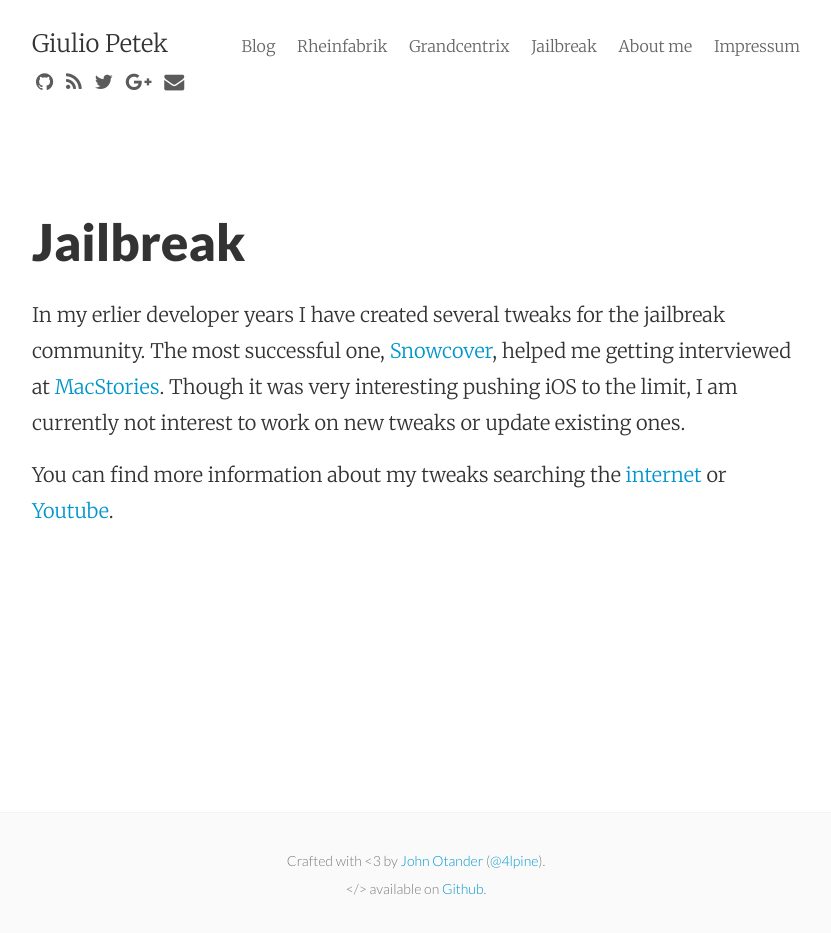
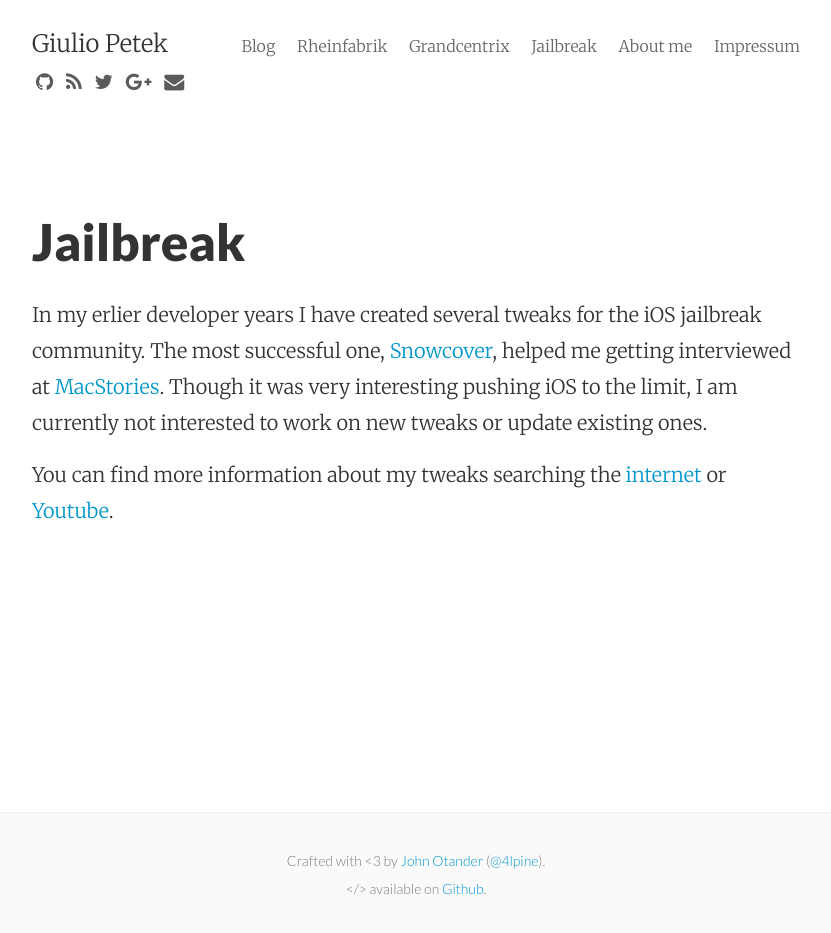
Before and after one commit to Gi-lo/Gi-lo.github.io, a Jekyll site: the page built from jailbreak.md, in a window 1280 px wide. Shown: the whole page, without its empty margins (224-1055 px from the left). Built offline with Jekyll 4.4.1, drawn with Linux system fonts in a browser that asks for light colours; nearby versions of some CDN libraries; Markdown is read by kramdown in place of the engine named in the settings.

Commit message:
update some texts

```diff
--- a/jailbreak.md
+++ b/jailbreak.md
@@ -3,6 +3,6 @@ layout: page
 title: Jailbreak
 permalink: /jailbreak/
 ---
-In my erlier developer years I have created several tweaks for the jailbreak community. The most successful one, [Snowcover](https://www.google.de/search?q=Snowcover&oq=Snowcover&aqs=chrome..69i57j0l2j5j69i60.146j0&sourceid=chrome&ie=UTF-8#fp=2ad9586ad4eb529e&q=Snowcover+ios), helped me getting interviewed at [MacStories](http://www.macstories.net/stories/gi-lo-interview/). Though it was very interesting pushing iOS to the limit, I am currently not interest to work on new tweaks or update existing ones.
+In my erlier developer years I have created several tweaks for the iOS jailbreak community. The most successful one, [Snowcover](https://www.google.de/search?q=Snowcover&oq=Snowcover&aqs=chrome..69i57j0l2j5j69i60.146j0&sourceid=chrome&ie=UTF-8#fp=2ad9586ad4eb529e&q=Snowcover+ios), helped me getting interviewed at [MacStories](http://www.macstories.net/stories/gi-lo-interview/). Though it was very interesting pushing iOS to the limit, I am currently not interested to work on new tweaks or update existing ones.
 
 You can find more information about my tweaks searching the [internet](https://www.google.de/search?q=snowcover+ios&oq=snowcover+ios&aqs=chrome.0.69i59j0l2.4804j0&sourceid=chrome&ie=UTF-8) or [Youtube](http://www.youtube.com/results?search_query=snow+cover+cydia).
```
Also changed, not shown: grandcentrix.md (+1 -1 lines), rheinfabrik.md (+1 -1 lines).
